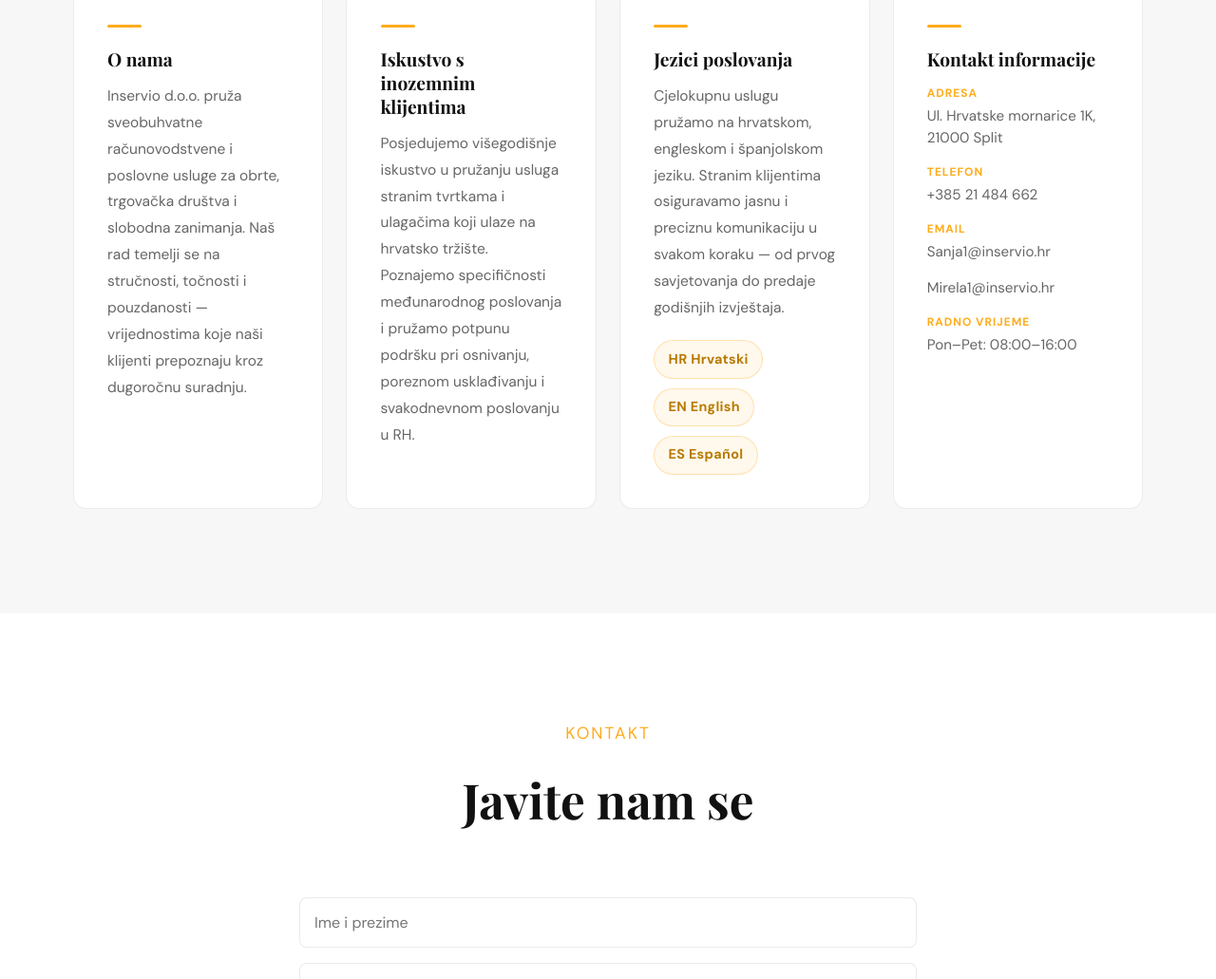
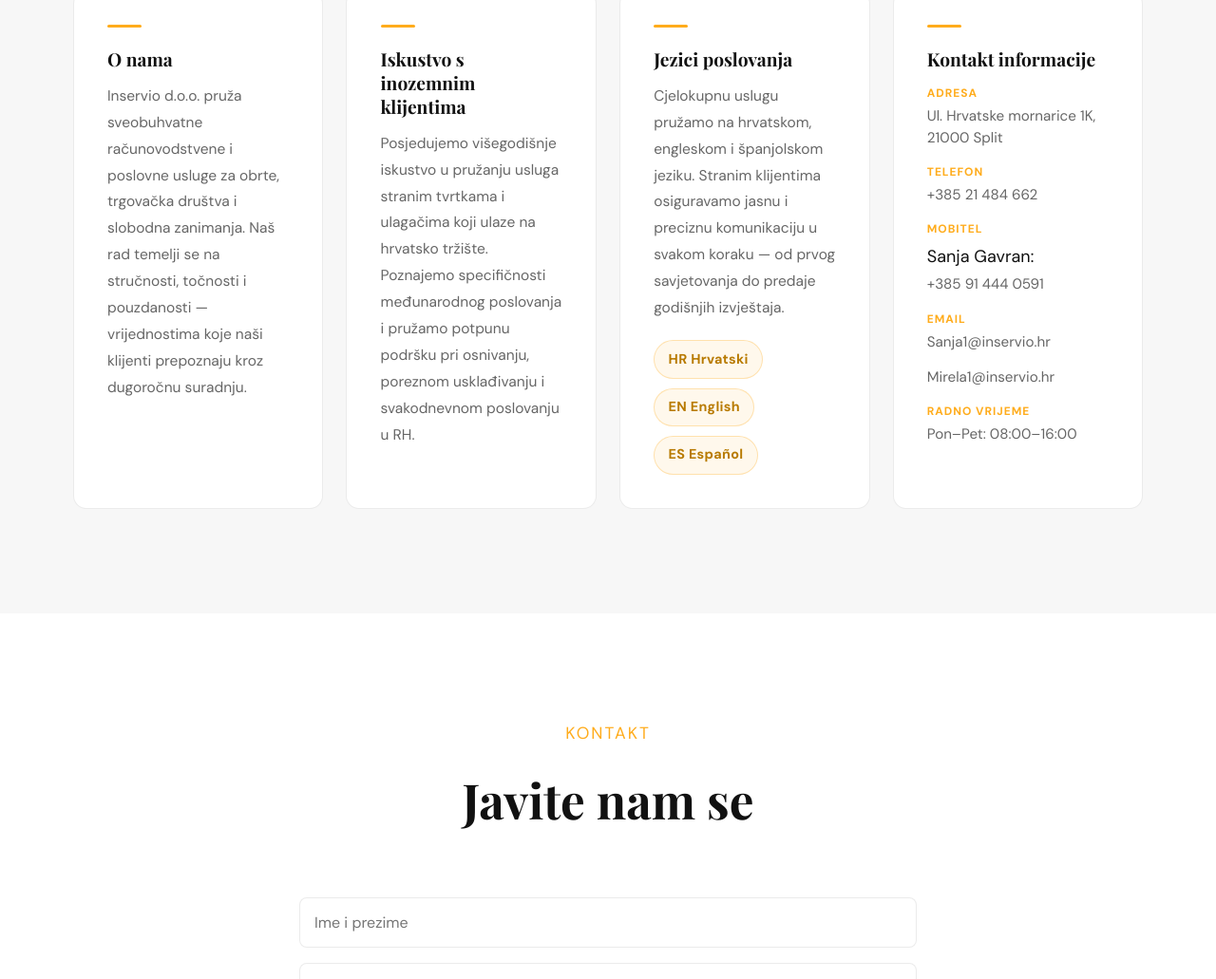
Before and after one commit to DS31003/inservio, a plain HTML site: page index.html in a window 1280 px wide. Shown: the part 3450-4481 px from the top of the page at 95% size. Drawn offline with nearby package versions, Linux system fonts and the light colour scheme.

Commit message:
kontakt mobitel

```diff
--- a/index.html
+++ b/index.html
@@ -206,6 +206,7 @@
         <ul class="about-contact-list">
           <li><span class="about-contact-label">Adresa</span><span>Ul. Hrvatske mornarice 1K, 21000 Split</span></li>
           <li><span class="about-contact-label">Telefon</span><a href="tel:+38521484662">+385 21 484 662</a></li>
+          <li><span class="about-contact-label">Mobitel</span>Sanja Gavran:<a href="tel:+385914440591">+385 91 444 0591</a></li>
           <li><span class="about-contact-label">Email</span><a href="mailto:Sanja1@inservio.hr">Sanja1@inservio.hr</a></li>
           <li><a href="mailto:Mirela1@inservio.hr">Mirela1@inservio.hr</a></li>
           <li><span class="about-contact-label">Radno vrijeme</span><span>Pon–Pet: 08:00–16:00</span></li>
```
